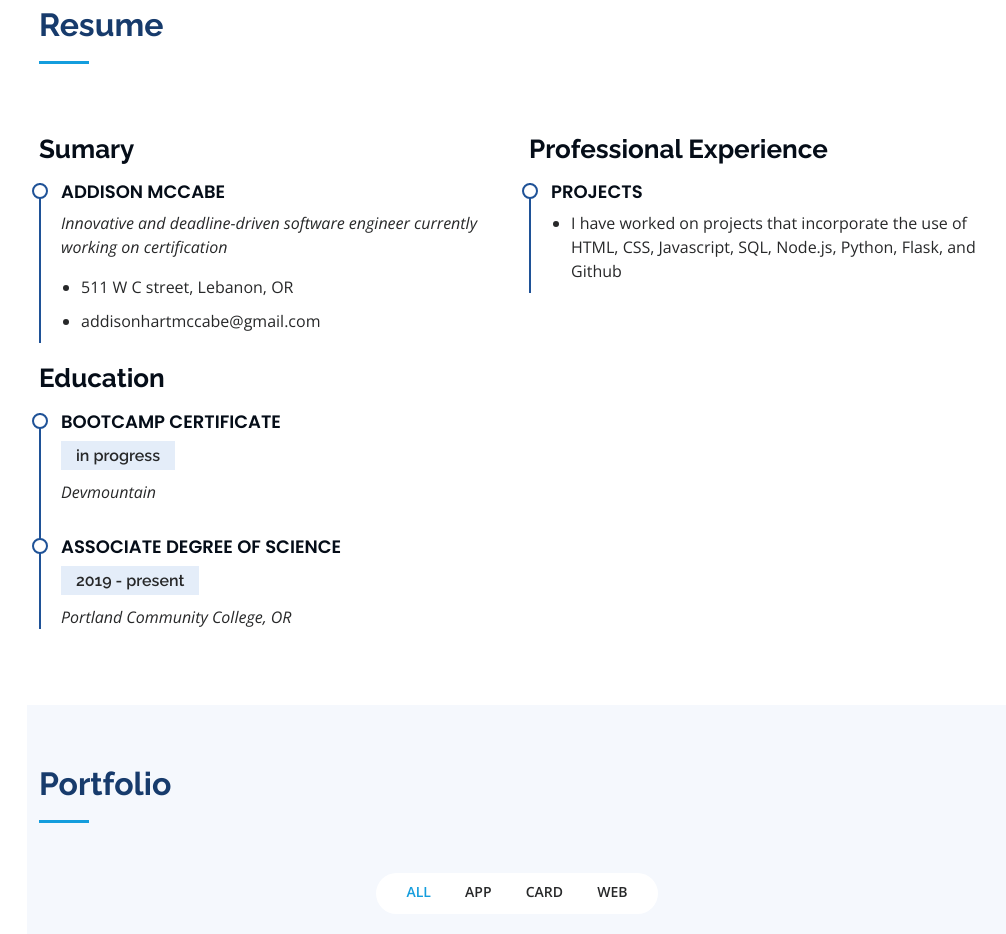
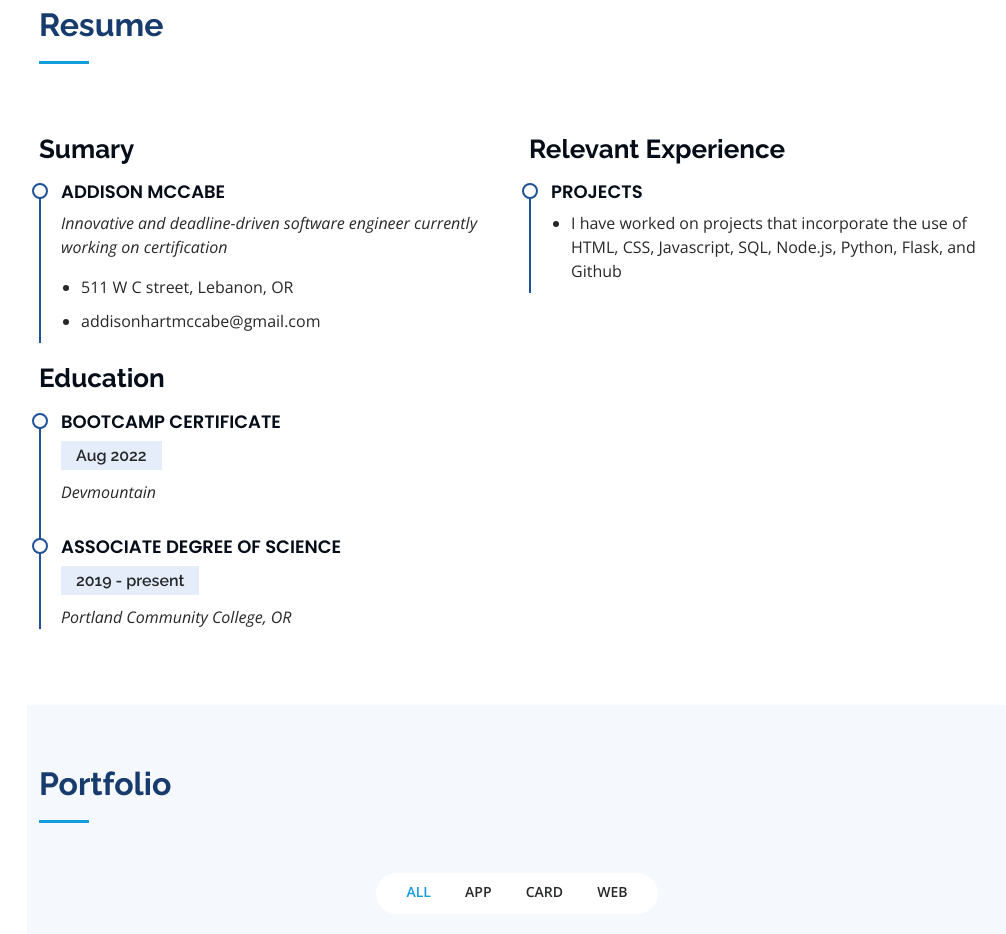
Before and after one commit to AddyMcCabe/AddyMcCabe.github.io, a plain HTML site: page index.html in a window 1280 px wide. Shown: the part 2260-3194 px from the top of the page, without its empty margins (273-1279 px from the left). Drawn offline with nearby package versions, Linux system fonts and the light colour scheme.

Commit message:
updated certificate status

```diff
--- a/index.html
+++ b/index.html
@@ -218,7 +218,7 @@
             <h3 class="resume-title">Education</h3>
             <div class="resume-item">
               <h4>Bootcamp certificate</h4>
-              <h5>in progress</h5>
+              <h5>Aug 2022</h5>
               <p><em>Devmountain</em></p>
               <p></p>
             </div>
@@ -230,7 +230,7 @@
             </div>
           </div>
           <div class="col-lg-6" data-aos="fade-up" data-aos-delay="100">
-            <h3 class="resume-title">Professional Experience</h3>
+            <h3 class="resume-title">Relevant Experience</h3>
             <div class="resume-item">
               <h4>Projects</h4>
               <ul>
```
